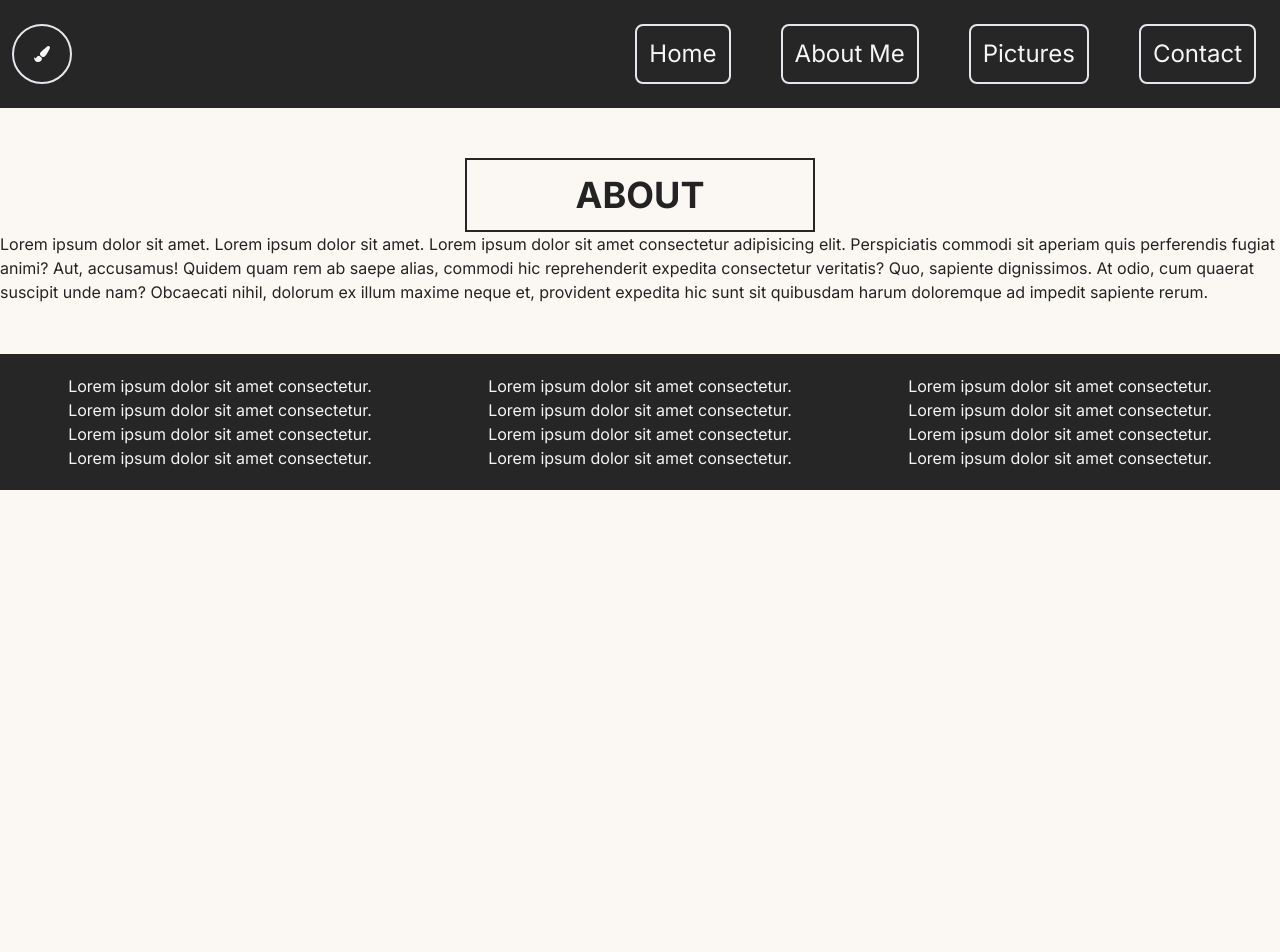
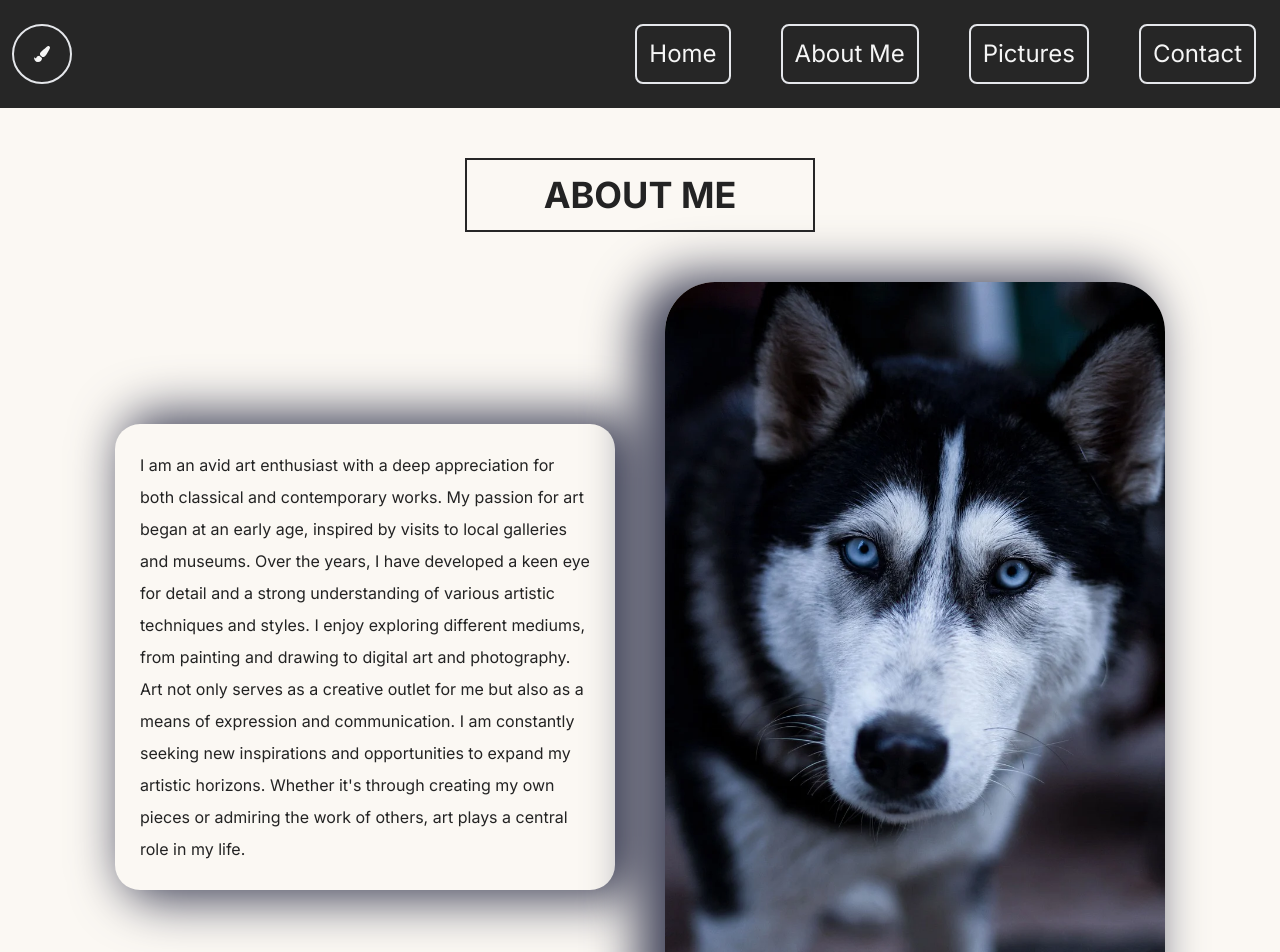
Before and after one commit to markopersonally/shop, a Next.js app: page /about in a window 1280 px wide. Shown: the top 952 px of the page. Before the commit the page ends 800 px from the top, so only its background shows below. Built offline with nearby package versions, Linux system fonts and the light colour scheme.

Commit message:
next steps

```diff
--- a/app/about/page.jsx
+++ b/app/about/page.jsx
@@ -1,20 +1,33 @@
 import Section from "@/components/section.jsx";
 import H2 from "@/components/h2.jsx";
+import Image from "next/image";
+import aboutImg from "@/images/aboutImg.jpg";
 
 export default function About() {
+  const divStyled =
+    "my-[50px] m-auto flex justify-center gap-[50px] items-center";
+  const pStyled =
+    "w-[500px] p-[25px] shadow-pAboutShadow rounded-[25px] leading-loose";
+  const imgStyled = "w-[500px] h-[750px] shadow-imgAboutShadow rounded-[50px]";
   return (
     <Section>
-      <H2>About</H2>
-      <p>
-        Lorem ipsum dolor sit amet. Lorem ipsum dolor sit amet. Lorem ipsum
-        dolor sit amet consectetur adipisicing elit. Perspiciatis commodi sit
-        aperiam quis perferendis fugiat animi? Aut, accusamus! Quidem quam rem
-        ab saepe alias, commodi hic reprehenderit expedita consectetur
-        veritatis? Quo, sapiente dignissimos. At odio, cum quaerat suscipit unde
-        nam? Obcaecati nihil, dolorum ex illum maxime neque et, provident
-        expedita hic sunt sit quibusdam harum doloremque ad impedit sapiente
-        rerum.
-      </p>
+      <H2>About me</H2>
+      <div className={divStyled}>
+        <p className={pStyled}>
+          I am an avid art enthusiast with a deep appreciation for both
+          classical and contemporary works. My passion for art began at an early
+          age, inspired by visits to local galleries and museums. Over the
+          years, I have developed a keen eye for detail and a strong
+          understanding of various artistic techniques and styles. I enjoy
+          exploring different mediums, from painting and drawing to digital art
+          and photography. Art not only serves as a creative outlet for me but
+          also as a means of expression and communication. I am constantly
+          seeking new inspirations and opportunities to expand my artistic
+          horizons. Whether it's through creating my own pieces or admiring the
+          work of others, art plays a central role in my life.
+        </p>
+        <Image className={imgStyled} src={aboutImg} alt="about me image" />
+      </div>
     </Section>
   );
 }
--- a/app/contact/page.jsx
+++ b/app/contact/page.jsx
@@ -1,30 +1,37 @@
 import Section from "@/components/section.jsx";
 import H2 from "@/components/h2.jsx";
+import { FaInstagram } from "react-icons/fa6";
+import { AiFillTikTok } from "react-icons/ai";
+import { MdOutlineEmail } from "react-icons/md";
 
 export default function Contact() {
-  const divContainer =
-    "mt-[50px] flex justify-center align-center gap-[50px] border-2 border-red-200";
+  const divContainer = "mt-[50px] flex justify-center gap-[50px]";
   const divContainerElements =
-    "w-[350px] h-[350px] text-center flex-col justify-center content-center border-2 border-red-100";
+    "w-[350px] h-[350px] flex flex-col justify-center items-center gap-[20px] border-2 border-neutral-900 rounded-[15px] shadow-divContactShadow";
+  const iconStyled = "text-6xl hover:scale-90";
+  const descStyled = "font-bold";
 
   return (
     <Section>
       <H2>Contact</H2>
       <div className={divContainer}>
         <div className={divContainerElements}>
-          <div>img</div>
-          <h3>icon</h3>
-          <h4>text</h4>
+          <h3 className={iconStyled}>
+            <MdOutlineEmail />
+          </h3>
+          <h4 className={descStyled}>Email: @email</h4>
         </div>
         <div className={divContainerElements}>
-          <div>img</div>
-          <h3>icon</h3>
-          <h4>text</h4>
+          <h3 className={iconStyled}>
+            <FaInstagram />
+          </h3>
+          <h4 className={descStyled}>Instagram: @instagram</h4>
         </div>
         <div className={divContainerElements}>
-          <div>img</div>
-          <h3>icon</h3>
-          <h4>text</h4>
+          <h3 className={iconStyled}>
+            <AiFillTikTok />
+          </h3>
+          <h4 className={descStyled}>TikTok: @tiktok</h4>
         </div>
       </div>
     </Section>
--- a/app/page.tsx
+++ b/app/page.tsx
@@ -1,5 +1,7 @@
 import Image from "next/image";
 import homeImg from "@/images/teddy-ai.jpg";
+import H2 from "@/components/h2.jsx";
+import Link from "next/link";
 
 export default function Home() {
   const mainStyled = "my-[50px] flex flex-col gap-10";
@@ -11,6 +13,8 @@ export default function Home() {
   const h2Classes = "text-2xl";
   const pClasses = "text-lg leading-normal";
   const imageStyled = "rounded-xl";
+  const linksWrapper = "my-[50px] flex justify-around gap-[50px]";
+  const linkStyled = "p-[10px] uppercase border-2 border-neutral-700 hover:text-neutral-400";
 
   return (
     <main className={mainStyled}>
@@ -32,6 +36,26 @@ export default function Home() {
         </div>
         <Image className={imageStyled} src={homeImg} alt="teddy-ai" />
       </div>
+      <div>
+        <H2>picture motif</H2>
+        <div className={linksWrapper}>
+          <Link className={linkStyled} href="/pictures">
+            nature
+          </Link>
+          <Link className={linkStyled} href="/pictures">
+            animal
+          </Link>
+          <Link className={linkStyled} href="/pictures">
+            flowers
+          </Link>
+          <Link className={linkStyled} href="/pictures">
+            abstract
+          </Link>
+          <Link className={linkStyled} href="/pictures">
+            fantasies
+          </Link>
+        </div>
+      </div>
     </main>
   );
 }
--- a/tailwind.config.ts
+++ b/tailwind.config.ts
@@ -8,6 +8,11 @@ const config: Config = {
   ],
   theme: {
     extend: {
+      boxShadow: {
+        "pAboutShadow": "17px 0px 50px 10px rgba(66, 68, 90, 1)",
+        "imgAboutShadow": "-20px 0px 50px 7px rgba(66, 68, 90, 1)",
+        "divContactShadow": "inset 0px 0px 50px -8px rgba(66, 68, 90, 1)"
+      },
       backgroundImage: {
         "gradient-radial": "radial-gradient(var(--tw-gradient-stops))",
         "gradient-conic":
```
Also changed, not shown: images/aboutImg.jpg (added).
